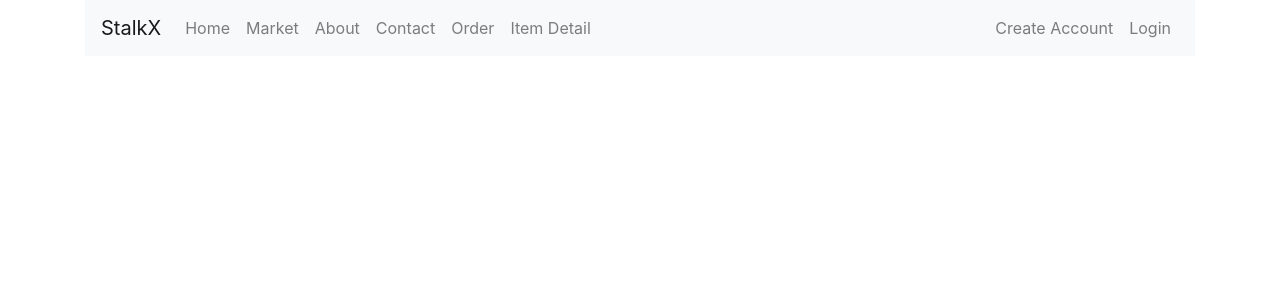
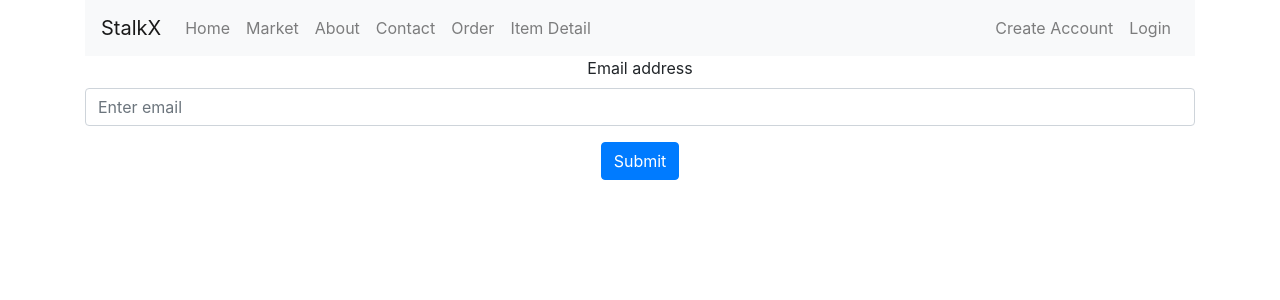
Before and after one commit to brnleehng/animal-x-stock-x, a React (Create React App) app in the folder src/AnimalCrossingProject/client/: page /forgot in a window 1280 px wide. Shown: the top 300 px of the page. Built offline with nearby package versions, Linux system fonts and the light colour scheme.

Commit message:
Add a forgot password page

```diff
--- a/src/AnimalCrossingProject/client/src/components/App/index.tsx
+++ b/src/AnimalCrossingProject/client/src/components/App/index.tsx
@@ -11,6 +11,8 @@ import { Order } from "../Order";
 
 import { Layout } from "../Layout";
 import { ItemDetail } from '../ItemDetail';
+import { Forgot } from '../Forgot';
+
 
 function App() {
   return (
@@ -19,7 +21,6 @@ function App() {
         <div className="App">
           <BrowserRouter>
             <Header />
-
 
             <Switch>
               <Route exact path='/' component={Home}/>
@@ -30,8 +31,9 @@ function App() {
               <Route exact path='/login' component={Login}/>
               <Route exact path='/order' component={Order}/>
               <Route exact path='/itemDetail' component={ItemDetail}/>
+              <Route exact path='/forgot' component={Forgot}/>
+            </Switch>
 
-            </Switch>
           </BrowserRouter>
       </div>
       </Layout>
--- /dev/null
+++ b/src/AnimalCrossingProject/client/src/components/Forgot/index.tsx
@@ -0,0 +1,85 @@
+import React from "react";
+import Form from "react-bootstrap/Form";
+import Button from "react-bootstrap/Button";
+import Toast from "react-bootstrap/Toast";
+
+
+interface Props {
+
+};
+
+interface State  {
+  email: string,
+  isSubmitted: boolean
+};
+
+export class Forgot extends React.Component<Props, State> {
+    constructor(props: Props) {
+        super(props)
+        this.state = {
+            email: "",
+            isSubmitted: false
+        };
+
+    }
+
+
+    onChange(e: any) {
+        e.preventDefault();
+        this.setState({ email: e.target.value });
+
+    }
+
+    async submitForgot(e: any) {
+        e.preventDefault();
+        console.log("FORGOT");
+        const data = {
+            email: this.state.email,
+        };
+
+        const res = await fetch("http://localhost:3000/forgot", {
+            method: 'POST',
+            mode: "cors",
+            cache: "no-cache",
+            credentials: "same-origin",
+            headers: {
+                'Content-Type': 'application/json'
+                // 'Content-Type': 'application/x-www-form-urlencoded',
+            },
+            redirect: "follow",
+            referrerPolicy: "no-referrer",
+            body: JSON.stringify(data)
+        });
+        return res.json();
+    }
+
+    render() {
+        return (
+            <Form onSubmit={(e: any) => this.submitForgot(e).then(
+                (data) => {
+                    this.setState({ isSubmitted: true });
+                })
+                }>
+                <Form.Group controlId="formBasicEmail">
+                  <Form.Label>Email address</Form.Label>
+                  <Form.Control name="email" type="email" placeholder="Enter email" onChange={(e) => this.onChange(e)} required />
+                </Form.Group>
+
+                <Button variant="primary" type="submit">
+                  Submit
+                </Button>
+
+                <Toast show={this.state.isSubmitted} onClose={() => this.setState({ isSubmitted: false })} delay={5000} autohide>
+                        <Toast.Header>
+                            <img src="holder.js/20x20?text=%20" className="rounded mr-2" alt="" />
+                            <strong className="mr-auto">Password Reset Link Sent!</strong>
+                        </Toast.Header>
+                        <Toast.Body>
+                            Please check email and follow link...
+                        </Toast.Body>
+                    </Toast>
+              </Form>
+
+        )
+    }
+}
```
Also changed, not shown: src/AnimalCrossingProject/client/src/components/Forgot/style.css (added), src/AnimalCrossingProject/client/src/components/Forgot/test.tsx (added).
